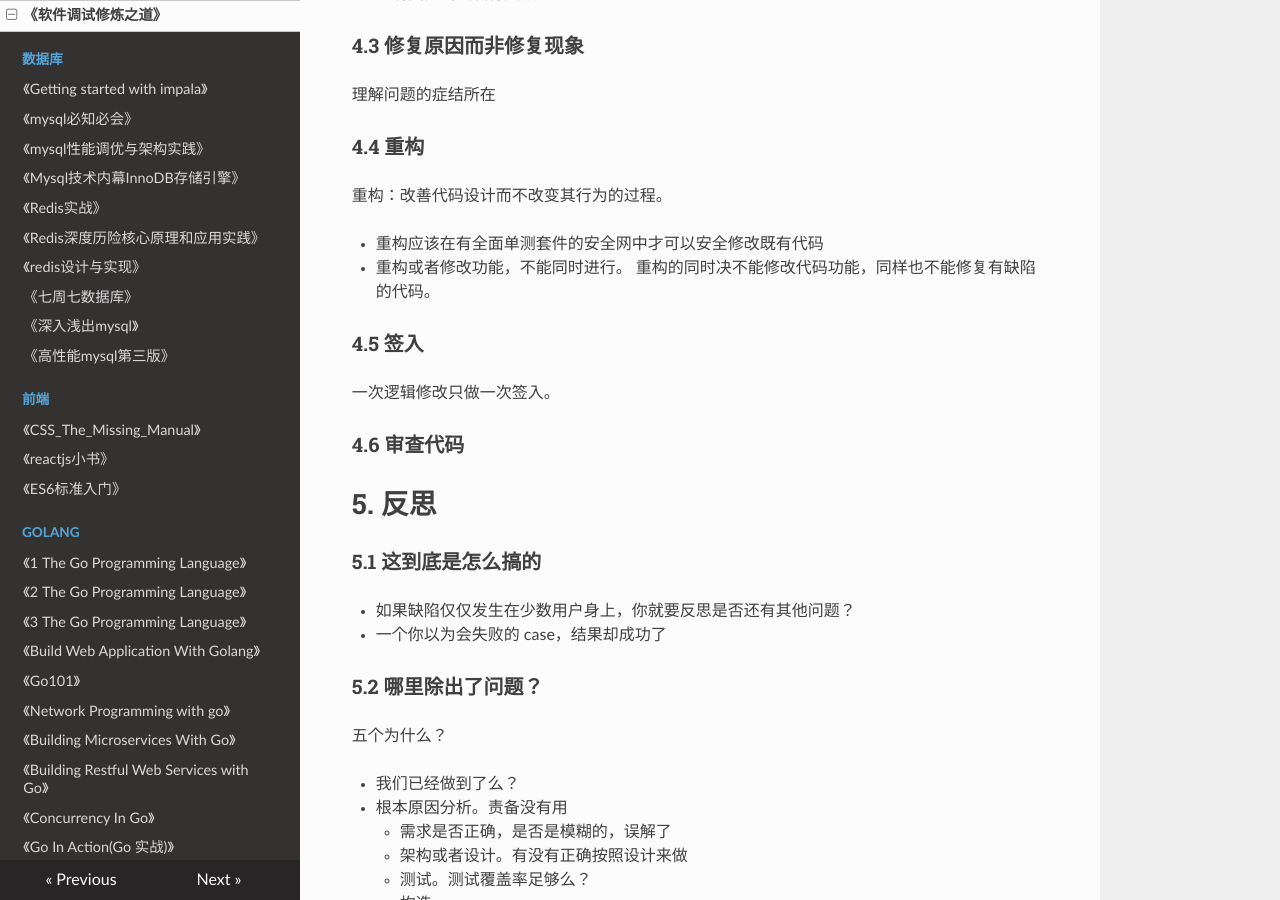
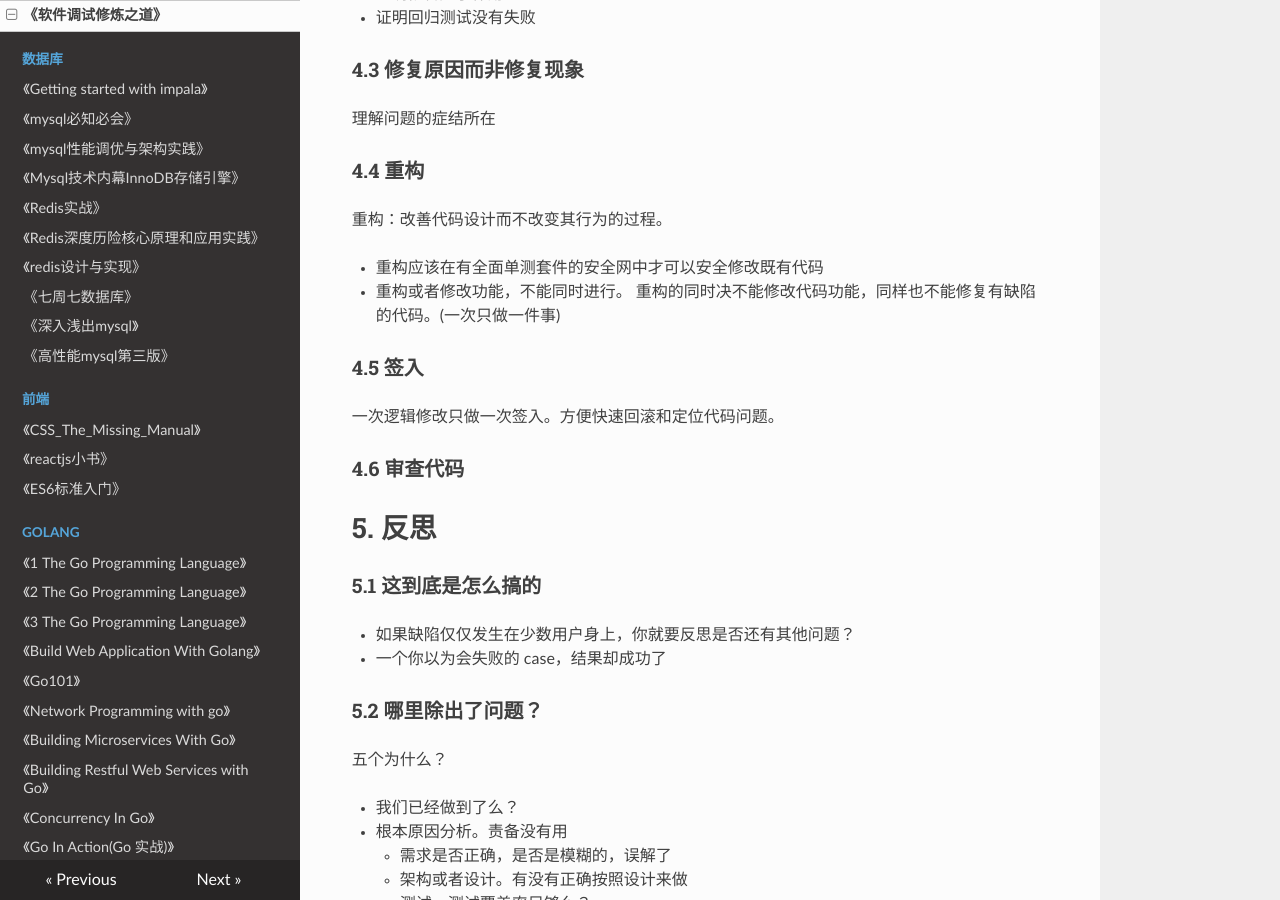
Before and after one commit to PegasusWang/booknotes, an MkDocs documentation site: the page built from docs/debug/软件调试修炼之道/book.md, in a window 1280 px wide and 900 px high, scrolled down 4813 px. Built offline with MkDocs 1.6.1, drawn with Linux system fonts in a browser that asks for light colours; nearby versions of some CDN libraries; old or Windows-style settings are respelled for this version of MkDocs; some of the changed text lies outside the part shown.

Commit message:
调试修炼

```diff
--- a/docs/debug/软件调试修炼之道/book.md
+++ b/docs/debug/软件调试修炼之道/book.md
@@ -116,7 +116,7 @@
 ### 3.2 相关策略
 
 ##### 3.2.1 插桩
-使用日志，但是不要引入额外的副作用影响了原始代码逻辑
+使用日志，但是不要引入额外的副作用影响了原始代码逻辑。增加日志的时候，不要同时修改代码逻辑。
 
 ##### 3.2.2 分而治之
 二分法，排除一部分模块或者代码的问题。
@@ -187,10 +187,10 @@
 重构：改善代码设计而不改变其行为的过程。
 
 - 重构应该在有全面单测套件的安全网中才可以安全修改既有代码
-- 重构或者修改功能，不能同时进行。 重构的同时决不能修改代码功能，同样也不能修复有缺陷的代码。
+- 重构或者修改功能，不能同时进行。 重构的同时决不能修改代码功能，同样也不能修复有缺陷的代码。(一次只做一件事)
 
 ### 4.5 签入
-一次逻辑修改只做一次签入。
+一次逻辑修改只做一次签入。方便快速回滚和定位代码问题。
 
 ### 4.6 审查代码
 
@@ -306,7 +306,7 @@
 ### 8.7 第三方软件缺陷
 - 不要太快去指责。**首先怀疑你自己的代码**
 - 报告别人代码中的缺陷。慎重自己直接修复
-- linux法则：眼睛足够多，bug 无处藏
+- linux 法则：眼睛足够多，bug 无处藏
 - 报告问题：检查文档；尽可能给出足够信息
 
 
```
Also changed, not shown: other parts of docs/debug/软件调试修炼之道/book.md (+2 -2 lines).
